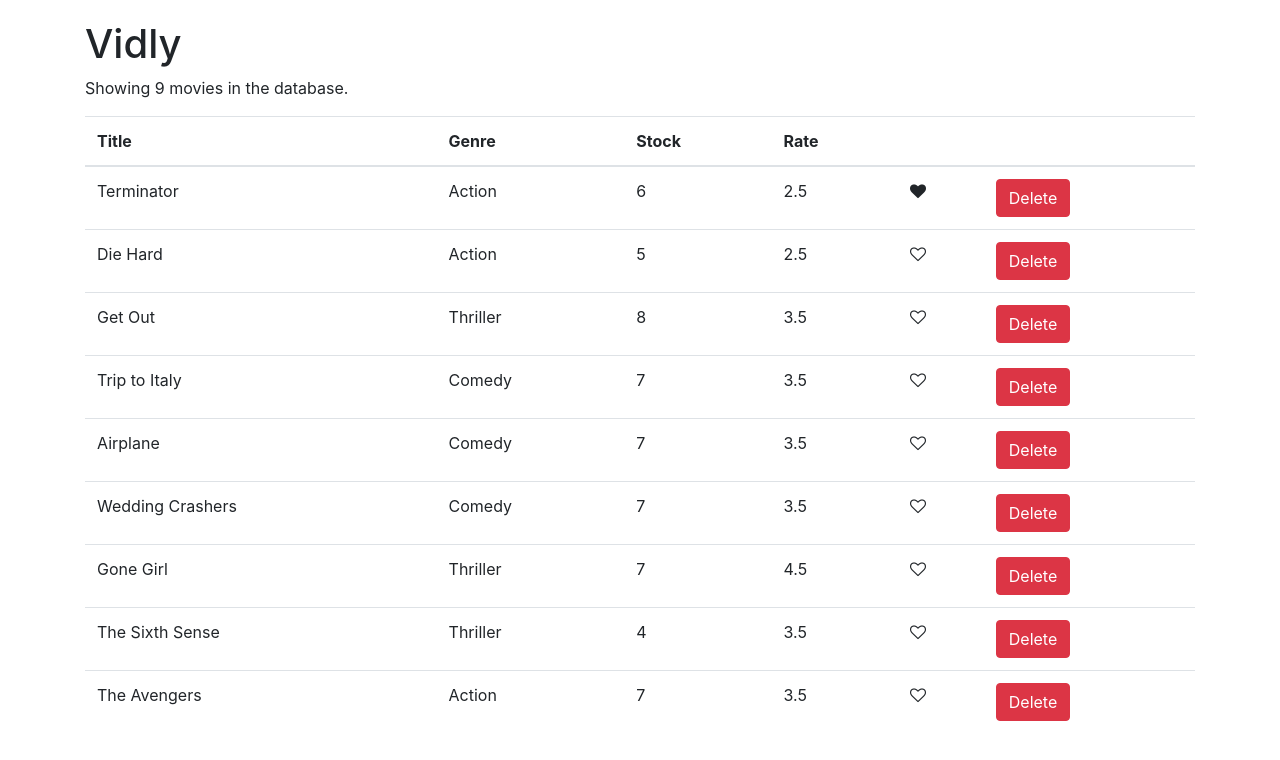
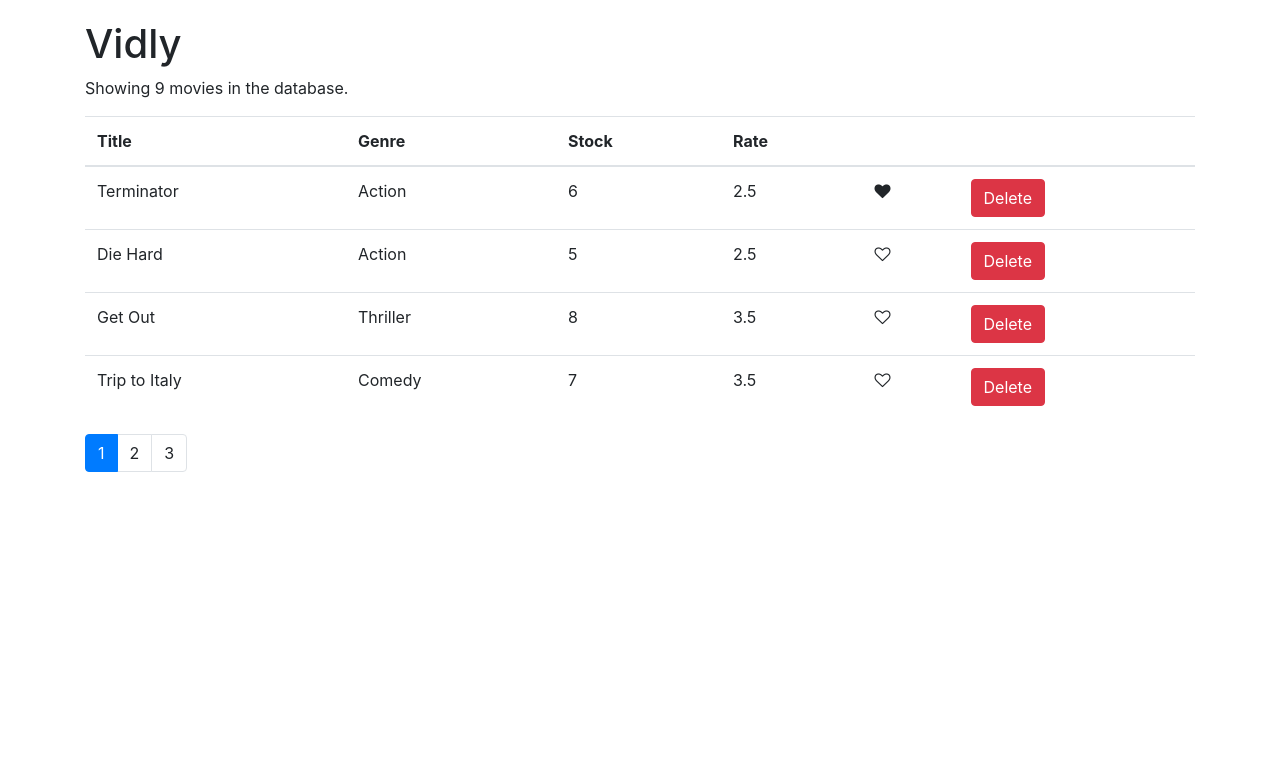
Before and after one commit to christineyoo/vidly, a React (Create React App) app: page / in a window 1280 px wide. Shown: the top 760 px of the page. Built offline with nearby package versions, Linux system fonts and the light colour scheme.

Commit message:
added pagination

```diff
--- a/src/components/common/pagination.jsx
+++ b/src/components/common/pagination.jsx
@@ -2,7 +2,7 @@ import React from 'react';
 import _ from 'lodash';
 
 const Pagination = (props) => {
-  const { itemsCount, pageSize } = props;
+  const { itemsCount, pageSize, currentPage, onPageChange } = props;
 
   const pagesCount = Math.ceil(itemsCount / pageSize);
   if (pagesCount === 1) return null;
@@ -12,8 +12,13 @@ const Pagination = (props) => {
     <nav>
       <ul className='pagination'>
         {pages.map((page) => (
-          <li key={page} className='page-item'>
-            <a className='page-link'>{page}</a>
+          <li
+            key={page}
+            className={page === currentPage ? 'page-item active' : 'page-item'}
+          >
+            <a className='page-link' onClick={() => onPageChange(page)}>
+              {page}
+            </a>
           </li>
         ))}
       </ul>
--- a/src/components/movies.jsx
+++ b/src/components/movies.jsx
@@ -1,11 +1,13 @@
 import React, { useState } from 'react';
 import Like from './common/like';
 import Pagination from './common/pagination';
+import { paginate } from '../utils/paginate';
 import { getMovies } from '../services/fakeMovieService';
 
 export default function Movies() {
   const [movies, setMovies] = useState(getMovies());
-  const [pageSize, setPageSize] = useState(10); //4 movies per page
+  const [pageSize, setPageSize] = useState(4); //4 movies per page
+  const [currentPage, setCurrentPage] = useState(1);
 
   const handleDelete = (movie) => {
     const updatedMovies = movies.filter((m) => m._id !== movie._id);
@@ -22,11 +24,13 @@ export default function Movies() {
   };
 
   const handlePageChange = (page) => {
-    console.log('changed', page);
+    setCurrentPage(page);
   };
 
   const count = movies.length;
   if (count === 0) return <p>There are no movies in the database</p>;
+
+  const paginatedMovies = paginate(movies, currentPage, pageSize);
 
   return (
     <>
@@ -44,7 +48,7 @@ export default function Movies() {
         </thead>
 
         <tbody>
-          {movies.map((movie) => (
+          {paginatedMovies.map((movie) => (
             <tr key={movie._id}>
               <td>{movie.title}</td>
               <td>{movie.genre.name}</td>
@@ -68,6 +72,7 @@ export default function Movies() {
       <Pagination
         itemsCount={movies.length}
         pageSize={pageSize}
+        currentPage={currentPage}
         onPageChange={handlePageChange}
       />
     </>
--- a/src/utils/paginate.js
+++ b/src/utils/paginate.js
@@ -1,12 +1,13 @@
 import _ from 'lodash';
 
+//Pagination on the client side
 export function paginate(items, pageNumber, pageSize) {
-    //calculate the starting index of the items on this page
-    const startIndex = (pageNumber - 1) * pageSize;
-    return _(items).slice(items, startIndex).take(pageSize).value();
+  //calculate the starting index of the items on this page
+  const startIndex = (pageNumber - 1) * pageSize;
+  return _(items).slice(startIndex).take(pageSize).value();
+}
 
-}
-// _(items)                    //convert the items array to a lodash wrapper. That allows us to chain the lodash methods
+// _(items)       //convert the items array to a lodash wrapper. That allows us to chain the lodash methods
 // .slice(items, startIndex);  //will slice the items array starting from the startIndex
-// .take()                     //the input is the number of items we want to take from that array (pageSize = 4)
+// .take()        //the input is the number of items we want to take from that array (pageSize = 4)
 // .value()                    //converts lodash object to a regular array
```
